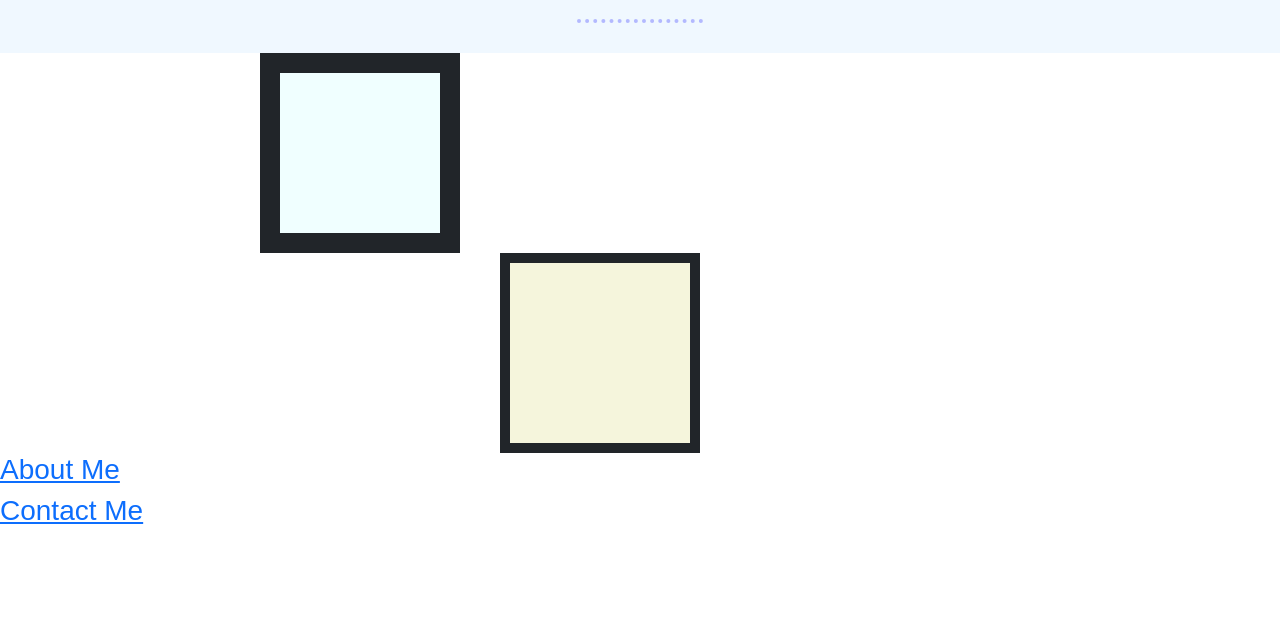
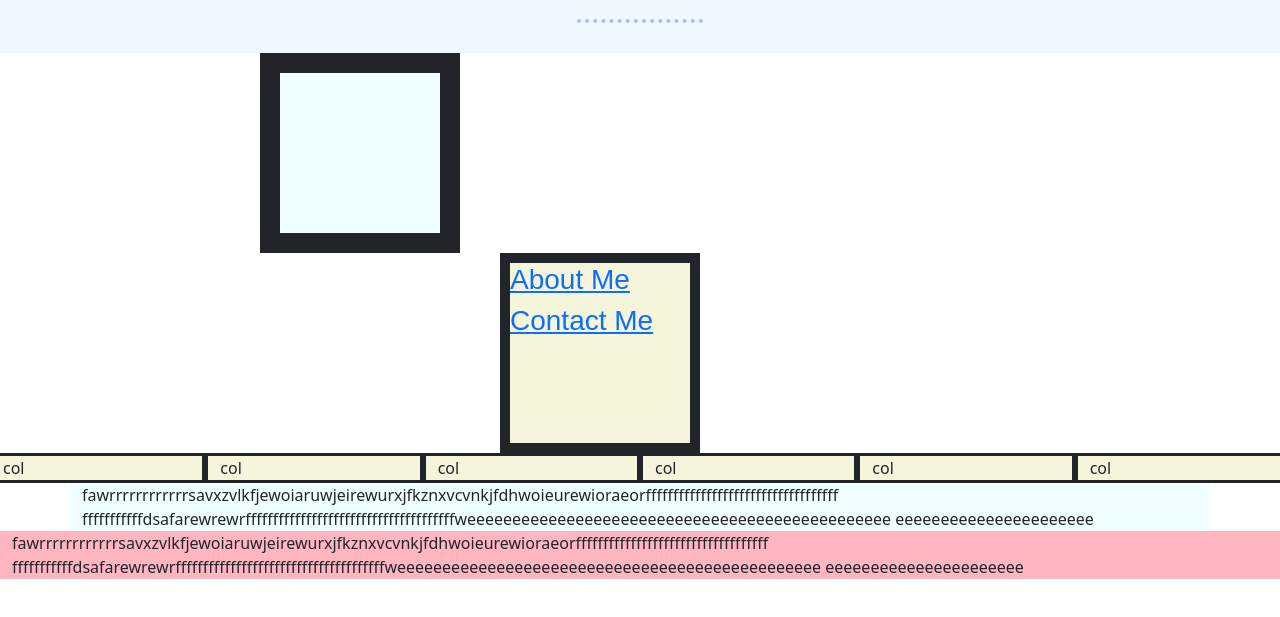
Before and after one commit to AEsir777/income_expense_web_app, a plain HTML site: page html/index.html in a window 1280 px wide. Shown: the part 145-762 px from the top of the page. Drawn offline with nearby package versions, Linux system fonts and the light colour scheme; a web font is replaced by a local one.

Commit message:
add container and rows

```diff
--- a/html/index.html
+++ b/html/index.html
@@ -28,11 +28,28 @@
 
             </div>
             <div class="bottom-container">
-
+                <h3><a href="AboutMe.html"> About Me </a></h3>
+                <h3><a href="ContactMe.html"> Contact Me </a></h3>
             </div>
         <!--- </center> --->
+        <div class="row">
+            <div class="col-lg-2 col-md-3 col-sm-12" style="background-color:beige; border: solid;">col</div>
+            <div class="col-lg-2 col-md-3 col-sm-12" style="background-color:beige; border: solid;">col</div>
+            <div class="col-lg-2 col-md-3 col-sm-12" style="background-color:beige; border: solid;">col</div>
+            <div class="col-lg-2 col-md-3 col-sm-12" style="background-color:beige; border: solid;">col</div>
+            <div class="col-lg-2 col-md-3 col-sm-12" style="background-color:beige; border: solid;">col</div>
+            <div class="col-lg-2 col-md-3 col-sm-12" style="background-color:beige; border: solid;">col</div>
+        </div>
 
-        <h3><a href="AboutMe.html"> About Me </a></h3>
-        <h3><a href="ContactMe.html"> Contact Me </a></h3>
+        <div class="container" style="background-color:azure">
+            fawrrrrrrrrrrrrsavxzvlkfjewoiaruwjeirewurxjfkznxvcvnkjfdhwoieurewioraeorfffffffffffffffffffffffffffffffffff
+                fffffffffffdsafarewrewrffffffffffffffffffffffffffffffffffffffweeeeeeeeeeeeeeeeeeeeeeeeeeeeeeeeeeeeeeeeeeeeeee
+                eeeeeeeeeeeeeeeeeeeeee
+        </div>
+        <div class="container-fluid" style="background-color:lightpink">
+            fawrrrrrrrrrrrrsavxzvlkfjewoiaruwjeirewurxjfkznxvcvnkjfdhwoieurewioraeorfffffffffffffffffffffffffffffffffff
+                fffffffffffdsafarewrewrffffffffffffffffffffffffffffffffffffffweeeeeeeeeeeeeeeeeeeeeeeeeeeeeeeeeeeeeeeeeeeeeee
+                eeeeeeeeeeeeeeeeeeeeee
+        </div>
     </body>
 </html>
```
